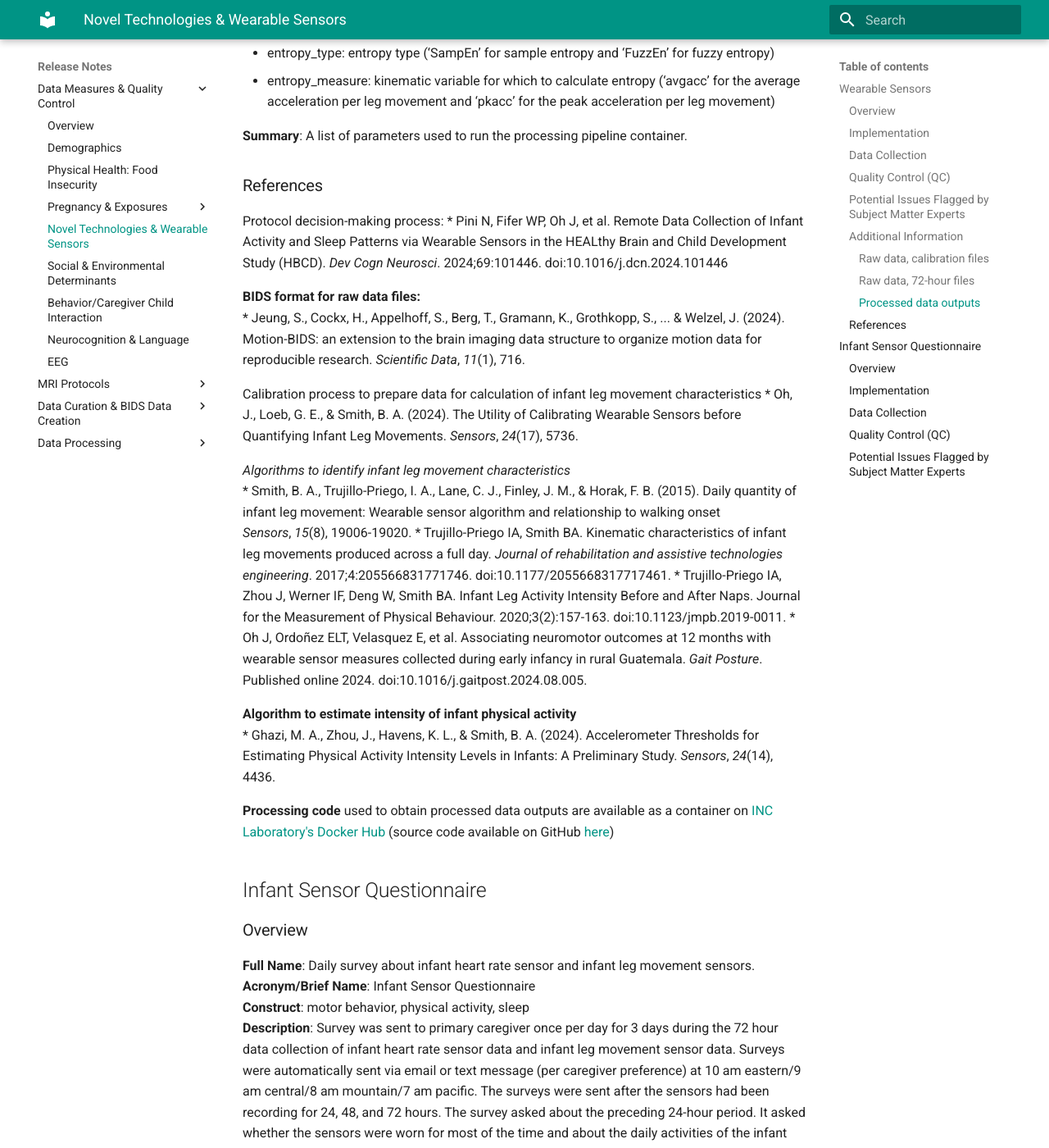
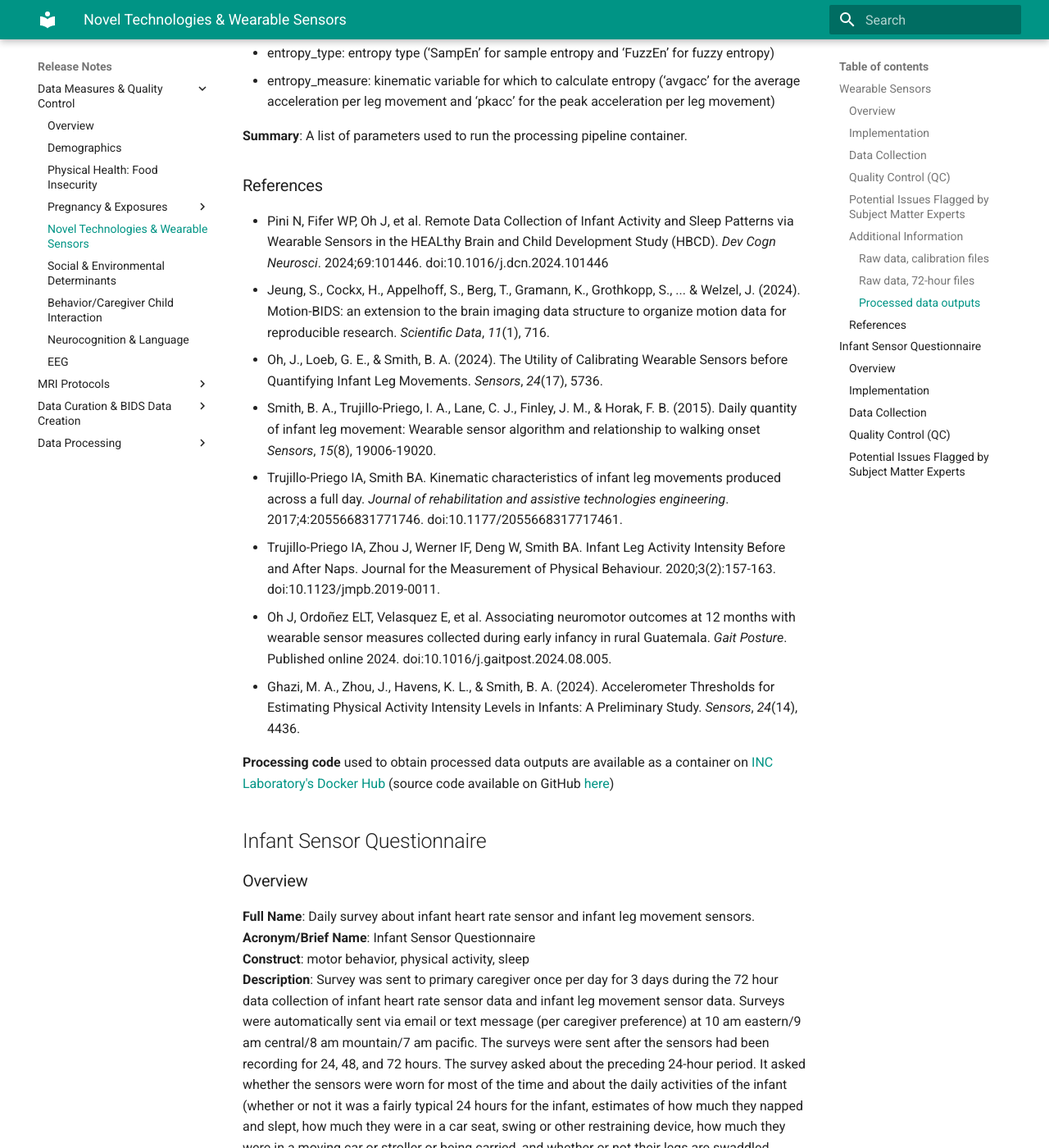
Before and after one commit to mattcieslak/hbcd-docs, an MkDocs documentation site: the page built from docs/measures/sensors.md, in a window 1280 px wide and 1400 px high, scrolled down 8467 px. Shown: the whole window at 82% size. Built offline with MkDocs 1.6.1 and Material for MkDocs 9.7.7, drawn with Linux system fonts in a browser that asks for light colours.

Commit message:
Update sensors.md

```diff
--- a/docs/measures/sensors.md
+++ b/docs/measures/sensors.md
@@ -188,23 +188,14 @@ Data files included in the data release are raw sensor data in BIDS format for t
 **Summary**: A list of parameters used to run the processing pipeline container.
 
 ### References
-Protocol decision-making process:
-  * Pini N, Fifer WP, Oh J, et al. Remote Data Collection of Infant Activity and Sleep Patterns via Wearable Sensors in the HEALthy Brain and Child Development Study (HBCD). *Dev Cogn Neurosci*. 2024;69:101446. doi:10.1016/j.dcn.2024.101446
-
-**BIDS format for raw data files:**
-  * Jeung, S., Cockx, H., Appelhoff, S., Berg, T., Gramann, K., Grothkopp, S., ... & Welzel, J. (2024). Motion-BIDS: an extension to the brain imaging data structure to organize motion data for reproducible research. *Scientific Data*, *11*(1), 716.
-
-Calibration process to prepare data for calculation of infant leg movement characteristics
-  * Oh, J., Loeb, G. E., & Smith, B. A. (2024). The Utility of Calibrating Wearable Sensors before Quantifying Infant Leg Movements. *Sensors*, *24*(17), 5736.
-
-*Algorithms to identify infant leg movement characteristics*
-  * Smith, B. A., Trujillo-Priego, I. A., Lane, C. J., Finley, J. M., & Horak, F. B. (2015). Daily quantity of infant leg movement: Wearable sensor algorithm and relationship to walking onset *Sensors*, *15*(8), 19006-19020.
-  * Trujillo-Priego IA, Smith BA. Kinematic characteristics of infant leg movements produced across a full day. *Journal of rehabilitation and assistive technologies engineering*. 2017;4:205566831771746. doi:10.1177/2055668317717461.
-  * Trujillo-Priego IA, Zhou J, Werner IF, Deng W, Smith BA. Infant Leg Activity Intensity Before and After Naps. Journal for the Measurement of Physical Behaviour. 2020;3(2):157-163. doi:10.1123/jmpb.2019-0011.
-  * Oh J, Ordoñez ELT, Velasquez E, et al. Associating neuromotor outcomes at 12 months with wearable sensor measures collected during early infancy in rural Guatemala. *Gait Posture*. Published online 2024. doi:10.1016/j.gaitpost.2024.08.005.
-
-**Algorithm to estimate intensity of infant physical activity**
-  * Ghazi, M. A., Zhou, J., Havens, K. L., & Smith, B. A. (2024). Accelerometer Thresholds for Estimating Physical Activity Intensity Levels in Infants: A Preliminary Study. *Sensors*, *24*(14), 4436.
+ * Pini N, Fifer WP, Oh J, et al. Remote Data Collection of Infant Activity and Sleep Patterns via Wearable Sensors in the HEALthy Brain and Child Development Study (HBCD). *Dev Cogn Neurosci*. 2024;69:101446. doi:10.1016/j.dcn.2024.101446
+ * Jeung, S., Cockx, H., Appelhoff, S., Berg, T., Gramann, K., Grothkopp, S., ... & Welzel, J. (2024). Motion-BIDS: an extension to the brain imaging data structure to organize motion data for reproducible research. *Scientific Data*, *11*(1), 716.
+ * Oh, J., Loeb, G. E., & Smith, B. A. (2024). The Utility of Calibrating Wearable Sensors before Quantifying Infant Leg Movements. *Sensors*, *24*(17), 5736.
+ * Smith, B. A., Trujillo-Priego, I. A., Lane, C. J., Finley, J. M., & Horak, F. B. (2015). Daily quantity of infant leg movement: Wearable sensor algorithm and relationship to walking onset *Sensors*, *15*(8), 19006-19020.
+ * Trujillo-Priego IA, Smith BA. Kinematic characteristics of infant leg movements produced across a full day. *Journal of rehabilitation and assistive technologies engineering*. 2017;4:205566831771746. doi:10.1177/2055668317717461.
+ * Trujillo-Priego IA, Zhou J, Werner IF, Deng W, Smith BA. Infant Leg Activity Intensity Before and After Naps. Journal for the Measurement of Physical Behaviour. 2020;3(2):157-163. doi:10.1123/jmpb.2019-0011.
+ * Oh J, Ordoñez ELT, Velasquez E, et al. Associating neuromotor outcomes at 12 months with wearable sensor measures collected during early infancy in rural Guatemala. *Gait Posture*. Published online 2024. doi:10.1016/j.gaitpost.2024.08.005.
+ * Ghazi, M. A., Zhou, J., Havens, K. L., & Smith, B. A. (2024). Accelerometer Thresholds for Estimating Physical Activity Intensity Levels in Infants: A Preliminary Study. *Sensors*, *24*(14), 4436.
 
 **Processing code** used to obtain processed data outputs are available as a container on [INC Laboratory's Docker Hub](https://hub.docker.com/r/inclab/hbcd_motion_postproc) (source code available on GitHub [here](https://github.com/Infant-Neuromotor-Control-Lab/hbcd_motion_postproc))
 
```
